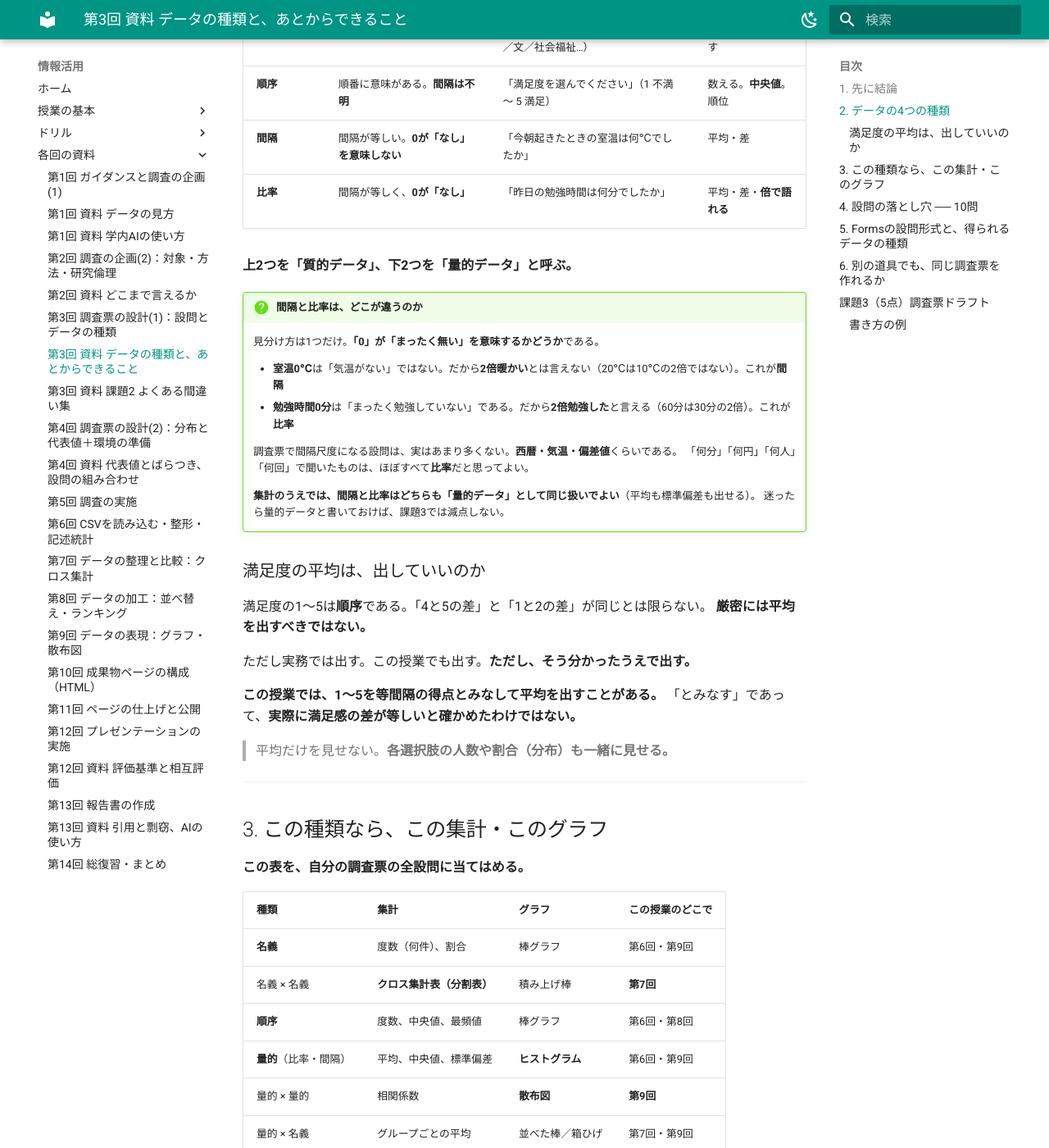
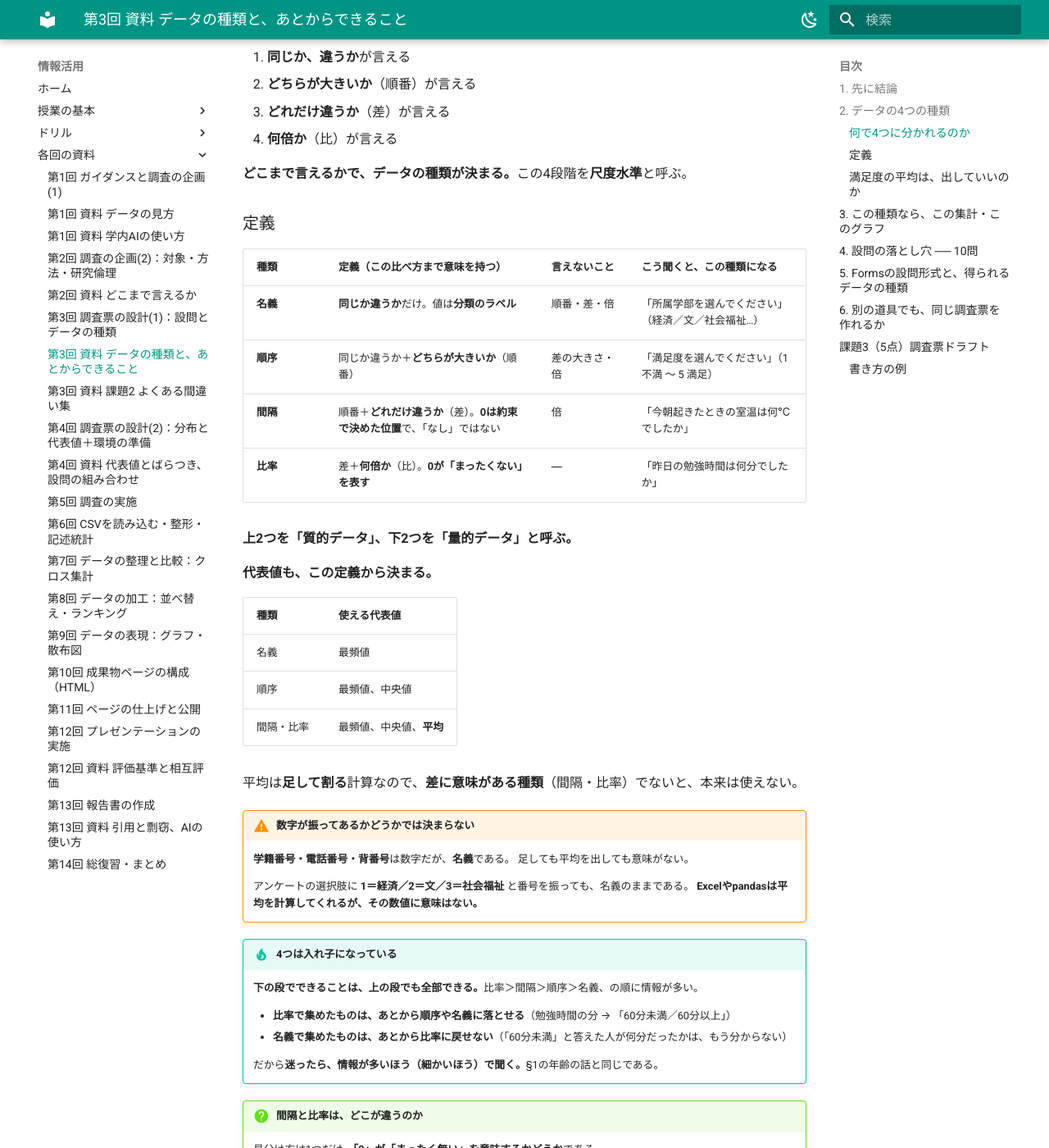
Before and after one commit to aonoa68/joho-katsuyo, an MkDocs documentation site: the page built from docs/week03-datatypes.md, in a window 1280 px wide and 1400 px high, scrolled down 739 px. Shown: the whole window at 82% size. Built offline with MkDocs 1.6.1 and Material for MkDocs 9.7.7, drawn with Linux system fonts in a browser that asks for light colours; some of the changed text lies outside the part shown.

Commit message:
第3回資料：データの4種類に定義を置いた
「何を表すか」という曖昧な説明をやめ、尺度水準の定義そのものを書いた。
分かれ目は「集めた値どうしをどう比べられるか」の4段階
（同じか違うか→順番→差→比）であることを先に示し、
各種類を「この比べ方まで意味を持つ／言えないこと」で定義し直した。

あわせて3点。
- 代表値の表を追加。平均が間隔・比率でしか使えない理由を定義から導けるようにした
- 数字が振ってあっても名義（学籍番号・選択肢番号）という注意を追加
- 4つが入れ子であること（細かく集めれば粗くできるが逆は不可）を明示し、§1の年齢の話に接続

Co-Authored-By: Claude Opus 5 (1M context) <noreply@anthropic.com>
Claude-Session: https://claude.ai/code/session_01491iACNdyWdrViehZyTRv6

```diff
--- a/docs/week03-datatypes.md
+++ b/docs/week03-datatypes.md
@@ -21,14 +21,52 @@
 
 ## 2. データの4つの種類
 
-| 種類 | 何を表すか | **こう聞くと、この種類になる** | できること |
+### 何で4つに分かれるのか
+
+分かれ目は、**集めた値どうしを、どう比べられるか**である。比べ方は4段階ある。
+
+1. **同じか、違うか**が言える
+2. **どちらが大きいか**（順番）が言える
+3. **どれだけ違うか**（差）が言える
+4. **何倍か**（比）が言える
+
+**どこまで言えるかで、データの種類が決まる。**この4段階を**尺度水準**と呼ぶ。
+
+### 定義
+
+| 種類 | 定義（この比べ方まで意味を持つ） | 言えないこと | こう聞くと、この種類になる |
 |---|---|---|---|
-| **名義** | 分類。順番に意味がない | 「所属学部を選んでください」（経済／文／社会福祉…） | 数える。割合を出す |
-| **順序** | 順番に意味がある。**間隔は不明** | 「満足度を選んでください」（1 不満 〜 5 満足） | 数える。**中央値**。順位 |
-| **間隔** | 間隔が等しい。**0が「なし」を意味しない** | 「今朝起きたときの室温は何℃でしたか」 | 平均・差 |
-| **比率** | 間隔が等しく、**0が「なし」** | 「昨日の勉強時間は何分でしたか」 | 平均・差・**倍で語れる** |
+| **名義** | **同じか違うか**だけ。値は**分類のラベル** | 順番・差・倍 | 「所属学部を選んでください」（経済／文／社会福祉…） |
+| **順序** | 同じか違うか＋**どちらが大きいか**（順番） | 差の大きさ・倍 | 「満足度を選んでください」（1 不満 〜 5 満足） |
+| **間隔** | 順番＋**どれだけ違うか**（差）。**0は約束で決めた位置**で、「なし」ではない | 倍 | 「今朝起きたときの室温は何℃でしたか」 |
+| **比率** | 差＋**何倍か**（比）。**0が「まったくない」を表す** | ― | 「昨日の勉強時間は何分でしたか」 |
 
 **上2つを「質的データ」、下2つを「量的データ」と呼ぶ。**
+
+**代表値も、この定義から決まる。**
+
+| 種類 | 使える代表値 |
+|---|---|
+| 名義 | 最頻値 |
+| 順序 | 最頻値、中央値 |
+| 間隔・比率 | 最頻値、中央値、**平均** |
+
+平均は**足して割る**計算なので、**差に意味がある種類**（間隔・比率）でないと、本来は使えない。
+
+!!! warning "数字が振ってあるかどうかでは決まらない"
+    **学籍番号・電話番号・背番号**は数字だが、**名義**である。
+    足しても平均を出しても意味がない。
+
+    アンケートの選択肢に **1＝経済／2＝文／3＝社会福祉** と番号を振っても、名義のままである。
+    **Excelやpandasは平均を計算してくれるが、その数値に意味はない。**
+
+!!! tip "4つは入れ子になっている"
+    **下の段でできることは、上の段でも全部できる。**比率＞間隔＞順序＞名義、の順に情報が多い。
+
+    - **比率で集めたものは、あとから順序や名義に落とせる**（勉強時間の分 → 「60分未満／60分以上」）
+    - **名義で集めたものは、あとから比率に戻せない**（「60分未満」と答えた人が何分だったかは、もう分からない）
+
+    だから**迷ったら、情報が多いほう（細かいほう）で聞く。**§1の年齢の話と同じである。
 
 !!! question "間隔と比率は、どこが違うのか"
     見分け方は1つだけ。**「0」が「まったく無い」を意味するかどうか**である。
```
